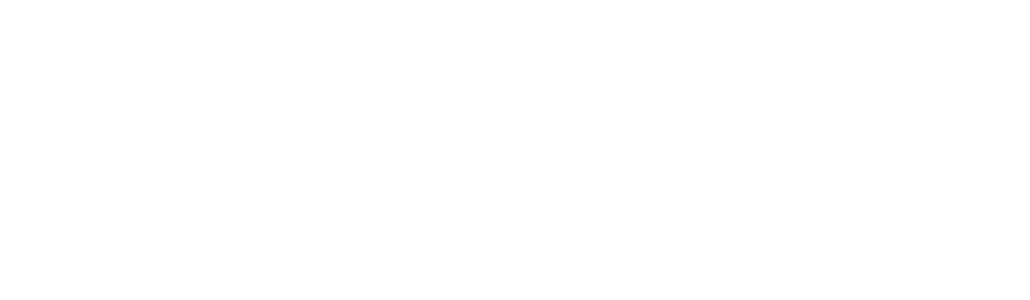
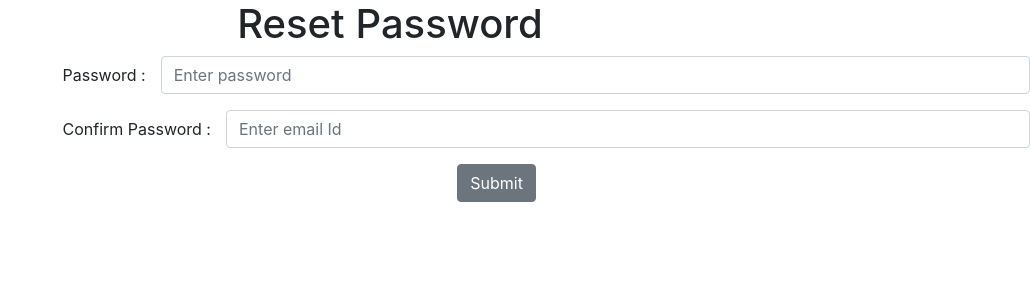
Before and after one commit to aniket3mule/ChatAppFrontEnd, a React (Create React App) app: page /resetpassword in a window 1280 px wide. Shown: the top 300 px of the page, without its empty margins (250-1280 px from the left). Built offline with nearby package versions, Linux system fonts and the light colour scheme.

Commit message:
Front End

```diff
--- a/package.json
+++ b/package.json
@@ -12,6 +12,7 @@
     "react-router-dom": "^5.0.0",
     "react-scripts": "3.0.1",
     "react-social-login-buttons": "^2.3.1",
+    "react-toastify": "^5.2.1",
     "reactstrap": "^8.0.0"
   },
   "scripts": {
@@ -20,7 +21,7 @@
     "test": "react-scripts test",
     "eject": "react-scripts eject"
   },
-  "proxy":"http://localhost:3001/",
+  "proxy": "http://localhost:3001/",
   "eslintConfig": {
     "extends": "react-app"
   },
--- a/src/App.js
+++ b/src/App.js
@@ -5,6 +5,8 @@
 import Login from './pages/Login'
 import Register from './pages/Register'
 import ForgetPassword from './pages/Forget'
+import ResetPassword from './pages/resetpassword';
+import Dashboard from './components/Dashboard';
 
 
 class App extends Component{
@@ -17,6 +19,9 @@
        <Route path="/login" component={Login}/>
        <Route path="/register" component={Register}/>
        <Route path="/forgetpassword" component={ForgetPassword}/>
+       <Route path="/resetpassword" component={ResetPassword}/>
+       <Route path= "/dashboard" component={Dashboard}/>
+
 
       </Router>
       </div>
--- /dev/null
+++ b/src/components/Dashboard.js
@@ -0,0 +1,47 @@
+import React, {Component} from 'react'
+import {Input, Button, Label } from 'reactstrap'
+
+class Dashboard extends Component{constructor(props){
+
+    super(props);
+    this.state = {
+        'messsage' : ''
+    }
+}
+changeHandler = (e => {
+    this.setState = {[e.target.name] : e.target.value}
+})
+render(){
+    var  {message} = this.state.messsage
+    return(
+        <div>
+            <div>
+                <Label>Users</Label>
+                <div>
+
+                </div>
+            </div>
+            <div>
+                <Label>Chat Room</Label>
+                <div>
+
+                </div>
+                <div>
+                    <Input
+                    type="text"
+                    name = "sendMessage"
+                    placeholder = "Type message here"
+                    value = {message}
+                    onClick = {this.changeHandler}/>
+                    <Button>Send</Button>
+                </div>
+            </div>
+        </div>
+
+    )
+}
+
+
+}
+
+export default Dashboard;
--- a/src/components/ForgetPassword.js
+++ b/src/components/ForgetPassword.js
@@ -9,7 +9,7 @@
   }
 }
 changeHandler = e => {
-    this.setState = ({email: e.target.value })
+    this.setState({[e.target.name]: e.target.value })
 }
 submitHandler = e => {
     e.preventDefault();
@@ -36,7 +36,7 @@
                 </FormGroup>
                 <FormGroup>
                         <Col sm={{ size: 10, offset: 2 }}>
-                        <Button onClick = {this.submitHandler}>Submit</Button>
+                        <Button onClick={this.submitHandler}>Submit</Button>
                         </Col>
                 </FormGroup>
             </Form>
--- a/src/components/RegisterForm.js
+++ b/src/components/RegisterForm.js
@@ -28,13 +28,11 @@
         'cpsw' : this.state.cpsw
     }
     userRegister(data);
-
 }
 loginclick = e => {
     e.preventDefault();
     this.props.history.push('/login')
 }
-
 render(){
     const { fname, lname, email, password, cpsw} = this.state
         return(
@@ -107,14 +105,11 @@
                 </div>
                 </div>
                 <div className="col-sm-offset-10 col-sm-5">
-                    <button type="submit" className="btn btn-md btn-success btn-block text-uppercase"
+                    <button type="submit" className="btn btn-md btn-info btn-block text-uppercase"
                     onClick = {this.loginclick}>Sign In Instead</button>
                 </div>
-
             </form>
             </div>
-
-
         );
     }
 }
--- /dev/null
+++ b/src/components/ResetPassword.js
@@ -0,0 +1,63 @@
+import React, { Component } from 'react';
+import { Col, Button, Form, FormGroup, Label, Input } from 'reactstrap'
+import resetPasswordService from '../services/resetPasswordService'
+
+class ResetPassword extends Component{constructor(props){
+  super(props);
+  this.state = {
+      password : '',
+      confirmPassword : ''
+  }
+}
+changeHandler = e => {
+    this.setState({[e.target.name]: e.target.value })
+}
+submitHandler = e => {
+    e.preventDefault();
+    var data = {
+        'password' : this.state.password,
+        'confirmPassword':this.state.confirmPassword
+    }
+    const url = window.location.pathname;
+    const token = url.substring(15);
+    console.log("token :",token);
+
+    resetPasswordService(data,token);
+}
+    render(){
+        const {password, confirmPassword} = this.state;
+        return(
+            <Form>
+                <FormGroup row>
+                    <Label for='Forget Password'  sm={{offset: 3, size: 50}}>Password : </Label>
+                        <Col>
+                        <Input
+                        type = 'password'
+                        name = 'password'
+                        placeholder = 'Enter password'
+                        value = {password}
+                        onChange={this.changeHandler}/>
+                        </Col>
+                </FormGroup>
+                <FormGroup row>
+                    <Label for='Forget Password' sm={{offset: 3, size: 20}}>Confirm Password : </Label>
+                        <Col>
+                        <Input
+                        type = 'password'
+                        name = 'confirmPassword'
+                        placeholder = 'Enter email Id'
+                        value = {confirmPassword}
+                        onChange={this.changeHandler}/>
+                        </Col>
+                </FormGroup>
+                <FormGroup>
+                        <Col sm={{ size: 10, offset: 2 }}>
+                        <Button onClick={this.submitHandler}>Submit</Button>
+                        </Col>
+                </FormGroup>
+            </Form>
+        );
+    }
+}
+
+export default ResetPassword
--- /dev/null
+++ b/src/pages/resetpassword.jsx
@@ -0,0 +1,20 @@
+import React, {Component} from 'react'
+import ResetPasswordCompo from '../components/ResetPassword'
+
+class ResetPassword extends Component{
+    render(){
+        return(
+            <div>
+                <center>
+                    <h1> Reset Password </h1>
+
+                        <ResetPasswordCompo/>
+
+                </center>
+
+            </div>
+        )
+    }
+}
+
+export default ResetPassword
--- a/src/services/forgetPassService.js
+++ b/src/services/forgetPassService.js
@@ -1,6 +1,6 @@
 import axios from 'axios';
 
-function forgetPass(data){
+function forgetPassService(data){
     console.log('service : 4 ',data);
 
     axios.post('forgetpassword', data)
@@ -13,4 +13,4 @@
 
 }
 
-export default forgetPass;
+export default forgetPassService;
--- /dev/null
+++ b/src/services/resetPasswordService.js
@@ -0,0 +1,20 @@
+import axios from 'axios';
+
+function resetPasswordService(data, token){
+
+    // console.log('services token : ',token);
+    //console.log('Reset pass service : ',data)
+    axios.post('resetpassword', data, {
+
+        headers:{
+            'token' : token
+        }
+    })
+    .then(response => {
+        console.log(response);
+    })
+    .catch(err =>{
+        console.log(err);
+    })
+}
+export default resetPasswordService;
--- a/src/services/userService.js
+++ b/src/services/userService.js
@@ -6,7 +6,7 @@
         console.log(response);
         //toast("registered Successfully")
         //console.log(response)
-        window.location.href='login'
+        //window.location.href='login'
     })
     .catch(error => {
         console.log(error);
```
Also changed, not shown: 1 other file (tests, documents, lock files or other folders).
